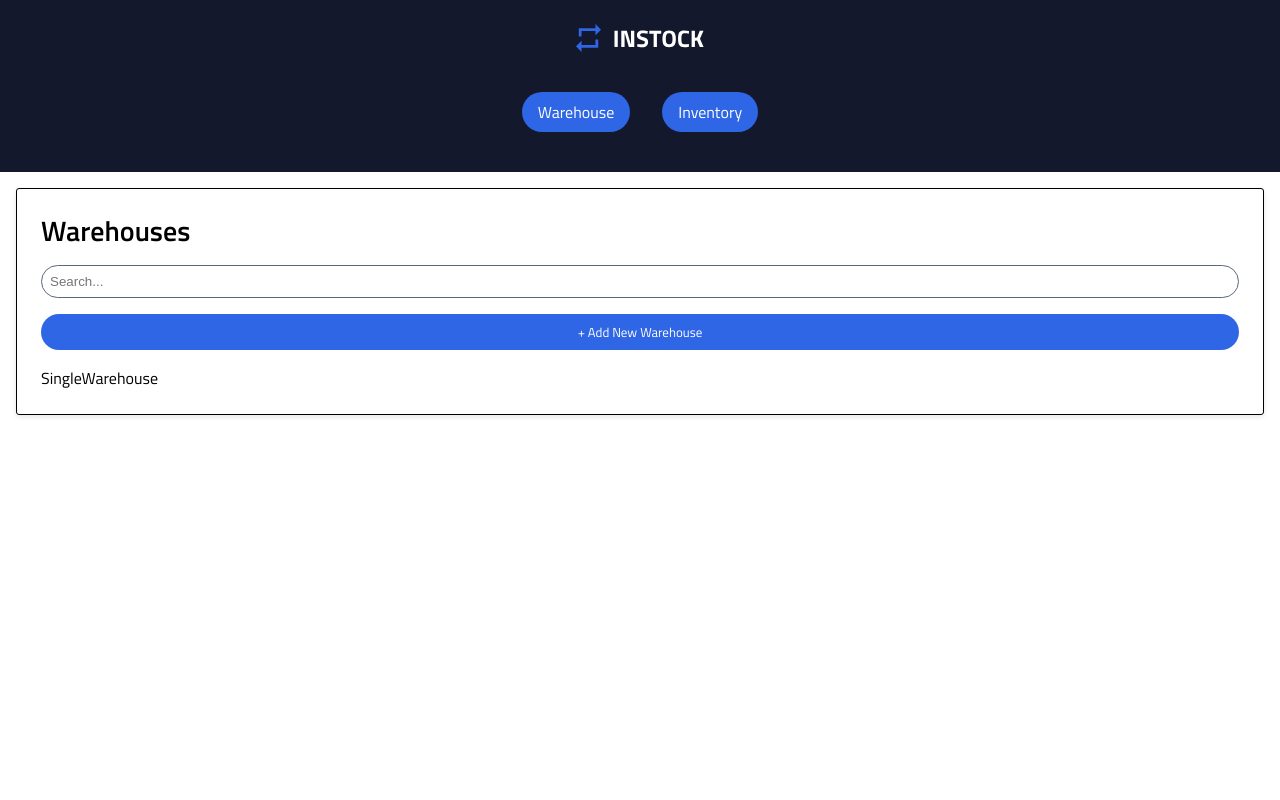
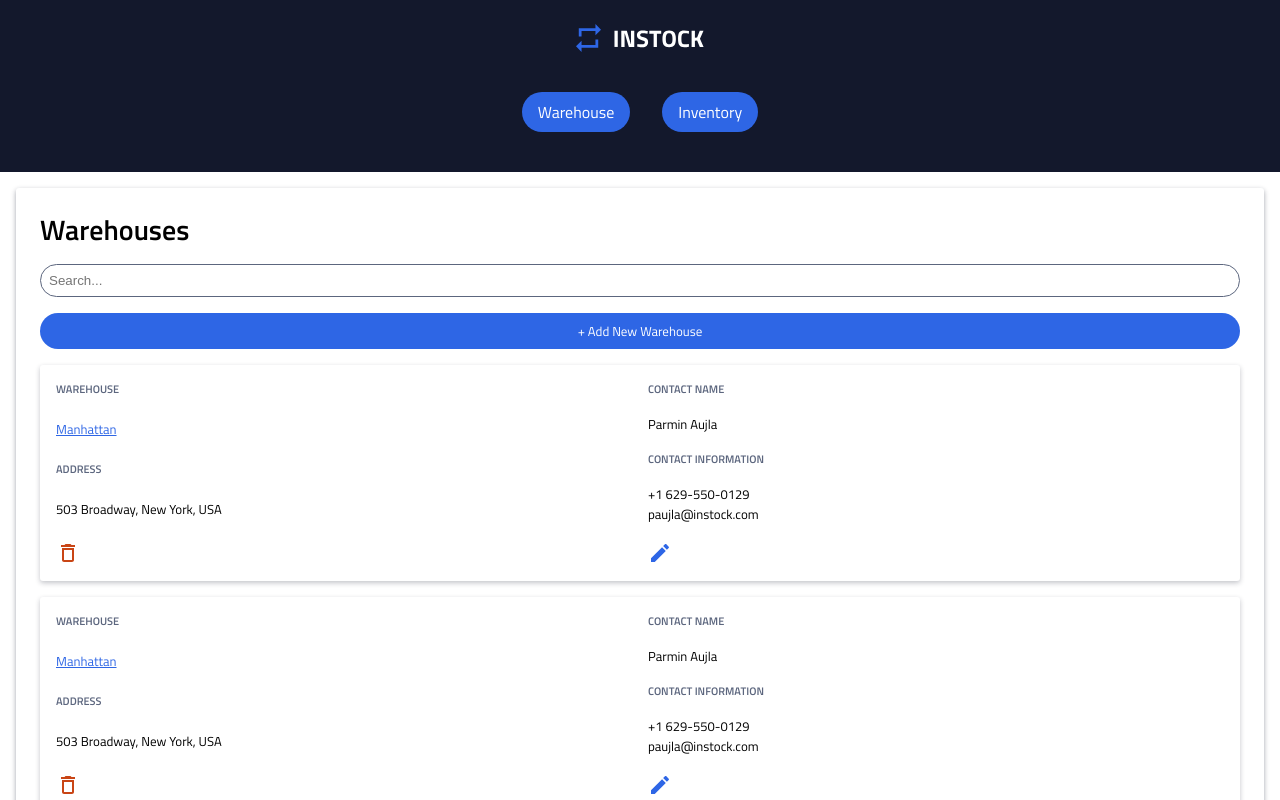
Before and after one commit to kaushalluffa/instock-ts, a React (Vite) app: page / in a window 1280 px wide. Shown: the top 800 px of the page. Built offline with nearby package versions, Linux system fonts and the light colour scheme.

Commit message:
all warehouses and single warehouse component completed

```diff
--- a/src/components/CustomButton/CustomButton.tsx
+++ b/src/components/CustomButton/CustomButton.tsx
@@ -1,7 +1,9 @@
+import { ReactElement } from "react";
+
 type CustomButtonProps = {
-  children: string;
+  children: string | JSX.Element;
   className: string;
-  variant: string;
+  variant?: string;
 } & React.ComponentProps<"a">;
 
 const CustomButton = ({
--- a/src/components/SingleWarehouse/SingleWarehouse.scss
+++ b/src/components/SingleWarehouse/SingleWarehouse.scss
@@ -0,0 +1,53 @@
+@import "../../styles/global";
+
+.singlewarehouse {
+  display: flex;
+  border-radius: 3px;
+  box-shadow: 0px 2px 5px rgba(19, 24, 44, 0.25);
+  padding: .5rem;
+  &__left,
+  &__right {
+    flex: 0 1 50%;
+    height: 200px;
+    display: flex;
+    flex-direction: column;
+    justify-content: space-between;
+    gap: 0.5rem;
+    padding: 0.5rem;
+    &--heading {
+      font-size: $mh4-font-size;
+      line-height: $mh4-line-height;
+      color: $instock-slate;
+    }
+    &--address {
+      font-size: $mp2-font-size;
+      line-height: $mp2-line-height;
+      display: flex;
+      flex-direction: column;
+    }
+    &--button {
+      width: 1.5rem;
+      height: 1.5rem;
+    }
+  }
+  &__left {
+    &--heading {
+      &-link {
+        font-size: $mp2-font-size;
+        line-height: $mp2-line-height;
+        display: flex;
+        color: $instock-blue;
+        text-decoration: underline;
+      }
+    }
+  }
+  &__right {
+    &--heading {
+
+      &-name {
+        font-size: $mp2-font-size;
+        line-height: $mp2-line-height;
+      }
+    }
+  }
+}
--- a/src/components/SingleWarehouse/SingleWarehouse.tsx
+++ b/src/components/SingleWarehouse/SingleWarehouse.tsx
@@ -1,8 +1,39 @@
-
+import { Link } from "react-router-dom";
+import RightChevron from "../../assets/Icons/chevron_right-24px.svg";
+import CustomButton from "../CustomButton/CustomButton";
+import DeleteIcon from "../../assets/Icons/delete_outline-24px.svg";
+import EditIcon from "../../assets/Icons/edit-24px.svg";
+import "./SingleWarehouse.scss";
 const SingleWarehouse = () => {
   return (
-    <div>SingleWarehouse</div>
-  )
-}
+    <div className="singlewarehouse">
+      <div className="singlewarehouse__left">
+        <h4 className="singlewarehouse__left--heading">WAREHOUSE</h4>
+        <Link to="/" className="singlewarehouse__left--heading-link">
+          Manhattan
+        </Link>
+        <h4 className="singlewarehouse__left--heading">ADDRESS</h4>
+        <p className="singlewarehouse__left--address">
+          503 Broadway, New York, USA
+        </p>
+        <CustomButton className="singlewarehouse__left--button">
+          <img src={DeleteIcon} alt="icon" />
+        </CustomButton>
+      </div>
+      <div className="singlewarehouse__right">
+        <h4 className="singlewarehouse__right--heading">CONTACT NAME</h4>
+        <p className="singlewarehouse__right--heading-name">Parmin Aujla</p>
+        <h4 className="singlewarehouse__right--heading">CONTACT INFORMATION</h4>
+        <p className="singlewarehouse__right--address">
+          <span>+1 629-550-0129</span>
+          <span>paujla@instock.com</span>
+        </p>
+        <CustomButton className="singlewarehouse__right--button">
+          <img src={EditIcon} alt="icon" />
+        </CustomButton>
+      </div>
+    </div>
+  );
+};
 
-export default SingleWarehouse
+export default SingleWarehouse;
--- a/src/components/Warehouses/Warehouses.scss
+++ b/src/components/Warehouses/Warehouses.scss
@@ -2,12 +2,11 @@
 
 .warehouses{
     margin: 1rem;
-    border: 1px solid black;
     display: flex;
     flex-direction: column;
     padding: 1.5rem;
     border-radius: 3px;
-    box-shadow: 0px 2px 5px rgba(19, 24, 44, 0.1);
+    box-shadow: 0px 2px 5px rgba(19, 24, 44, 0.388);
     gap: 1rem;
     &__header{
         display: flex;
--- a/src/components/Warehouses/Warehouses.tsx
+++ b/src/components/Warehouses/Warehouses.tsx
@@ -10,6 +10,15 @@ const Warehouses = () => {
             <CustomButton variant="primary-blue" className="warehouses__header--button" >+ Add New Warehouse</CustomButton>
         </div>
         <SingleWarehouse/>
+        <SingleWarehouse/>
+        <SingleWarehouse/>
+        <SingleWarehouse/>
+        <SingleWarehouse/>
+        <SingleWarehouse/>
+        <SingleWarehouse/>
+        <SingleWarehouse/>
+        <SingleWarehouse/>
+        <SingleWarehouse/>
     </div>
   )
 }
```
